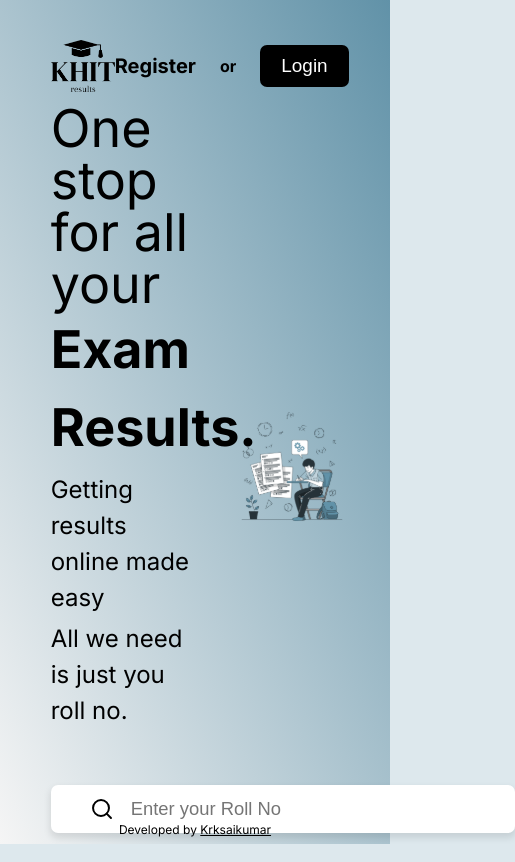
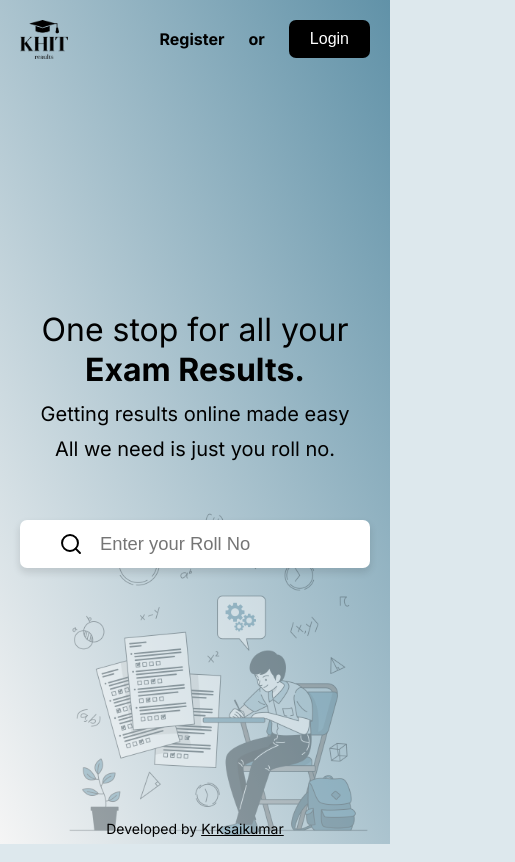
Before and after one commit to SaikumarKollipara/khit-results, a React (Vite) app in the folder client/: page / in a window 390 px wide. Shown: the whole page, 515 px wide, since content can reach past the window. Built offline with nearby package versions, Linux system fonts and the light colour scheme.

Commit message:
completed first page responsiveness

```diff
--- a/client/src/components/Button.jsx
+++ b/client/src/components/Button.jsx
@@ -1,9 +1,9 @@
 import React from 'react';
 import styled from 'styled-components';
 
-export default function Button({ children, size, color, bg, onClick, style }) {
+export default function Button({ children, size, color, bg, onClick, style, className }) {
   return (
-    <Wrapper style={style} onClick={onClick} size={size} color={color} bg={bg}>
+    <Wrapper className={className} style={style} onClick={onClick} size={size} color={color} bg={bg}>
       {children}
     </Wrapper>
   )
--- a/client/src/components/Footer.jsx
+++ b/client/src/components/Footer.jsx
@@ -9,7 +9,7 @@ export default function Footer() {
 
 const Wrapper = styled.div`
   width: 100%;
-  font-size: 12px;
+  font-size: 14px;
   text-align: center;
   position: fixed;
   bottom: 5px;
--- a/client/src/components/SearchBar.jsx
+++ b/client/src/components/SearchBar.jsx
@@ -8,7 +8,7 @@ import { setStudent, startLoading, stopLoading } from '../features/results/resul
 import { getResults } from '../features/results/resultsService';
 
 
-export default function SearchBar({ width, size, boxShadow=true, style }) {
+export default function SearchBar({ width, size, boxShadow=true, style, className }) {
   const [rollNo, setRollNo] = useState('');
   const dispatch = useDispatch();
   const navigate = useNavigate();
@@ -24,7 +24,7 @@ export default function SearchBar({ width, size, boxShadow=true, style }) {
       dispatch(stopLoading());
   }
   return (
-    <Wrapper style={style} onSubmit={handleSearch} width={width} size={size} boxShadow={boxShadow}>
+    <Wrapper className={className} style={style} onSubmit={handleSearch} width={width} size={size} boxShadow={boxShadow}>
       <FiSearch onClick={handleSearch} id="icon" />
       <input onChange={(e) => setRollNo(e.target.value)} type="text" placeholder='Enter your Roll No'></input>
     </Wrapper>
@@ -35,6 +35,7 @@ const Wrapper = styled.form`
   width: ${props => props.width};
   position: relative;
   background-color: var(--white1);
+  z-index: 1;
   overflow: hidden;
   border-radius: var(--border-radius1);
   box-shadow: ${props => props.boxShadow ? 'var(--box-shadow1)' : 'none'};
--- a/client/src/features/upload/Upload.jsx
+++ b/client/src/features/upload/Upload.jsx
@@ -25,6 +25,7 @@ export default function Upload() {
       setLoading(false)
       console.log(res.data);
     } catch (err) {
+      //refresh page when upload file changed
       console.log(err.response.data)
       setLoading(false)
     }
@@ -41,14 +42,14 @@ export default function Upload() {
     <form onSubmit={handleSubmit}>
     <select required onChange={(e) => setFormData(prev => {return {...prev, sem: e.target.value}})} name='sem'>
         <option value=''>Select sem</option>
-        <option value='1'>1</option>
-        <option value='2'>2</option>
-        <option value='3'>3</option>
-        <option value='4'>4</option>
-        <option value='5'>5</option>
-        <option value='6'>6</option>
-        <option value='7'>7</option>
-        <option value='8'>8</option>
+        <option value='1'>1-1</option>
+        <option value='2'>1-2</option>
+        <option value='3'>2-1</option>
+        <option value='4'>2-2</option>
+        <option value='5'>3-1</option>
+        <option value='6'>3-2</option>
+        <option value='7'>4-1</option>
+        <option value='8'>4-2</option>
       </select><br />
 
       r19: <input onChange={handleRegulation} name='regulation' type='checkbox' value='r19' />
--- a/client/src/index.css
+++ b/client/src/index.css
@@ -9,11 +9,6 @@
 
 :root {
   font-family: Inter, system-ui, Avenir, Helvetica, Arial, sans-serif;
-
-  --font-size1: 3.25rem;
-  --font-size2: 1.5rem;
-  --font-size3: 1rem;
-  --font-size4: 0.8rem;
 
   --font-size1: 0.8rem;
   --font-size2: 1rem;
@@ -39,6 +34,10 @@
   --border-radius1: 7px;
   --border-radius2: 10px;
   --border-radius3: 13px;
+
+  --sm: 425px;
+  --md: 1024px;
+  --lg: 1440px;
 }
 
 body {
@@ -75,72 +74,24 @@ a {
   color: var(--black1);
 }
 
-/* :root {
-  font-family: Inter, system-ui, Avenir, Helvetica, Arial, sans-serif;
-  line-height: 1.5;
-  font-weight: 400;
-
-  color-scheme: light dark;
-  color: rgba(255, 255, 255, 0.87);
-  background-color: #242424;
-
-  font-synthesis: none;
-  text-rendering: optimizeLegibility;
-  -webkit-font-smoothing: antialiased;
-  -moz-osx-font-smoothing: grayscale;
-  -webkit-text-size-adjust: 100%;
+@media (max-width: 426px) {
+  :root{
+    --font-size1: 12px;
+    --font-size2: 16px;
+    --font-size3: 20px;
+    --font-size4: 24px;
+    --font-size5: 32px;
+  }
+  .Toastify__toast-container {
+    width: 80%;
+    left: 50%;
+    top: 20px;
+    border-radius: 10px;
+    transform: translate(-50%, 0);
+  }
+  .Toastify__toast--success,
+  .Toastify__toast--warning,
+  .Toastify__toast--error {
+    border-radius: var(--border-radius1);
+  }
 }
-
-a {
-  font-weight: 500;
-  color: #646cff;
-  text-decoration: inherit;
-}
-a:hover {
-  color: #535bf2;
-}
-
-body {
-  margin: 0;
-  display: flex;
-  place-items: center;
-  min-width: 320px;
-  min-height: 100vh;
-}
-
-h1 {
-  font-size: 3.2em;
-  line-height: 1.1;
-}
-
-button {
-  border-radius: 8px;
-  border: 1px solid transparent;
-  padding: 0.6em 1.2em;
-  font-size: 1em;
-  font-weight: 500;
-  font-family: inherit;
-  background-color: #1a1a1a;
-  cursor: pointer;
-  transition: border-color 0.25s;
-}
-button:hover {
-  border-color: #646cff;
-}
-button:focus,
-button:focus-visible {
-  outline: 4px auto -webkit-focus-ring-color;
-}
-
-@media (prefers-color-scheme: light) {
-  :root {
-    color: #213547;
-    background-color: #ffffff;
-  }
-  a:hover {
-    color: #747bff;
-  }
-  button {
-    background-color: #f9f9f9;
-  }
-} */
--- a/client/src/pages/Home.jsx
+++ b/client/src/pages/Home.jsx
@@ -1,10 +1,15 @@
-import React from 'react'
+import React, { useEffect } from 'react'
 import styled from 'styled-components';
+import axios from 'axios';
 
 import Button from '../components/Button';
 import SearchBar from '../components/SearchBar';
+import { BACKEND_URL } from '../data/constants';
 
 export default function Home() {
+  (async () => {
+    await axios.get(BACKEND_URL);
+  })();
   return (
     <Wrapper>
       <Header>
@@ -12,7 +17,7 @@ export default function Home() {
         <Links>
           <span className="register">Register</span>
           <span className="or">or</span>
-          <Button color={'white'} bg={'black'}>Login</Button>
+          <Button size={'var(--font-size2)'} color={'white'} bg={'black'}>Login</Button>
         </Links>
       </Header>
       <ContentContainer>
@@ -21,7 +26,7 @@ export default function Home() {
           <p className='para2'>Exam Results.</p>
           <p className='para3'>Getting results online made easy</p>
           <p className='para4'>All we need is just you roll no.</p>
-          <SearchBar style={{marginTop: '3.5rem'}} width={'29rem'} size={'1.15rem'} />
+          <SearchBar className={'searchBar'} style={{marginTop: '3.5rem'}} size={'1.15rem'} />
         </Content>
         <Image src='/assets/images/exams-bro.svg' />
       </ContentContainer>
@@ -29,28 +34,15 @@ export default function Home() {
   )
 }
 
-const Wrapper = styled.div`
-  height: 100vh;
-  width: 100%;
-  padding: 0 13%;
-  background-image: linear-gradient(to bottom left, var(--blue1), var(--white2));
-  display: flex;
-  flex-direction: column;
-  `
+
 const Header = styled.div`
   width: 100%;
   margin-top: 2.5rem;
   display: flex;
   justify-content: space-between;
   align-items: center;
-  /* padding: 0 13%;
-  position: fixed;
-  top: 0;
-  left: 0; */
 `
 const Logo = styled.img`
-  /* font-size: 2rem;
-  font-weight: var(--font-weight4); */
   width: 4rem;
 `
 const Links = styled.div`
@@ -58,7 +50,7 @@ const Links = styled.div`
   align-items: center;
   gap: 1.5rem;
   .register {
-    font-size: 20px;
+    font-size: calc(var(--font-size3) - 4px);
     font-weight: var(--font-weight4);
     cursor: pointer;
   }
@@ -75,11 +67,10 @@ const ContentContainer = styled.div`
   align-items: center;
   position: relative;
   flex: 1;
-  /* margin-top: 9rem; */
-  /* border: 1px solid red; */
 `
 const Content = styled.div`
   width: 50%;
+  z-index: 1;
   .para1{
     font-size: var(--font-size5);
     line-height: 1;
@@ -95,7 +86,60 @@ const Content = styled.div`
   }
 `
 const Image = styled.img`
-  width: 43%;
+  width: 30rem;
   position: absolute;
   right: -5%;
 `
+const Wrapper = styled.div`
+  height: 100vh;
+  width: 100vw;
+  padding: 0 13%;
+  background-image: linear-gradient(to bottom left, var(--blue1), var(--white2));
+  display: flex;
+  flex-direction: column;
+  .searchBar {
+    width: 90%;
+  }
+
+  @media screen and (max-width: 1025px) {
+    padding: 20px;
+    && ${Header} {
+      margin-top: 0;
+    }
+    && ${Logo} {
+      width: 3rem;
+    }
+    && ${ContentContainer} {
+      flex-direction: column;
+      justify-content: center;
+      align-items: center;
+    }
+    && ${Content} {
+      width: 100%;
+      text-align: center;
+    }
+    && ${Image} {
+      position: absolute;
+      bottom: -2rem;
+      right: -2rem;
+      opacity: 0.4;
+    }
+    .searchBar {
+      width: 30rem;
+      margin: 0 auto;
+    }
+  }
+  @media screen and (max-width: 501px) {
+    && ${Image} {
+      position: absolute;
+      width: 105%;
+      bottom: -5%;
+      opacity: 0.4;
+    }
+    .searchBar {
+      width: 100%;
+    }
+
+  }
+
+`
```
